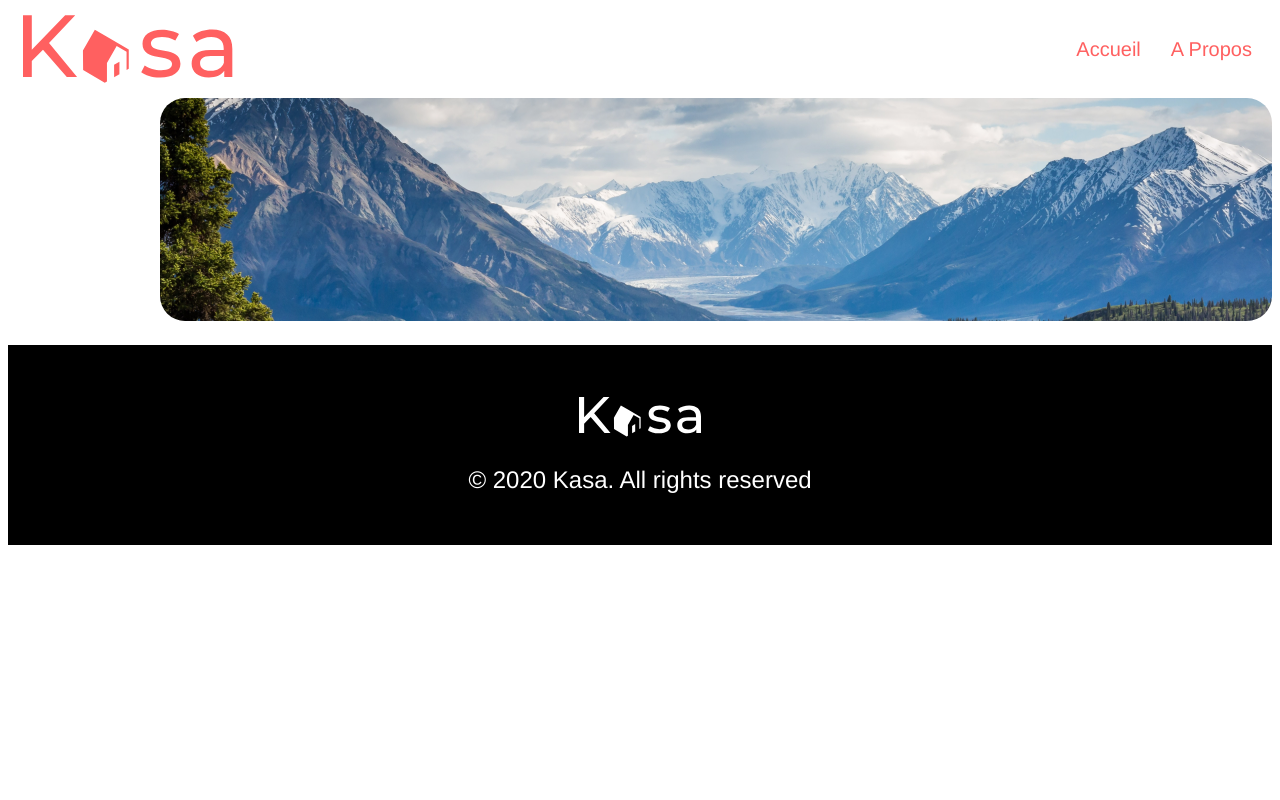
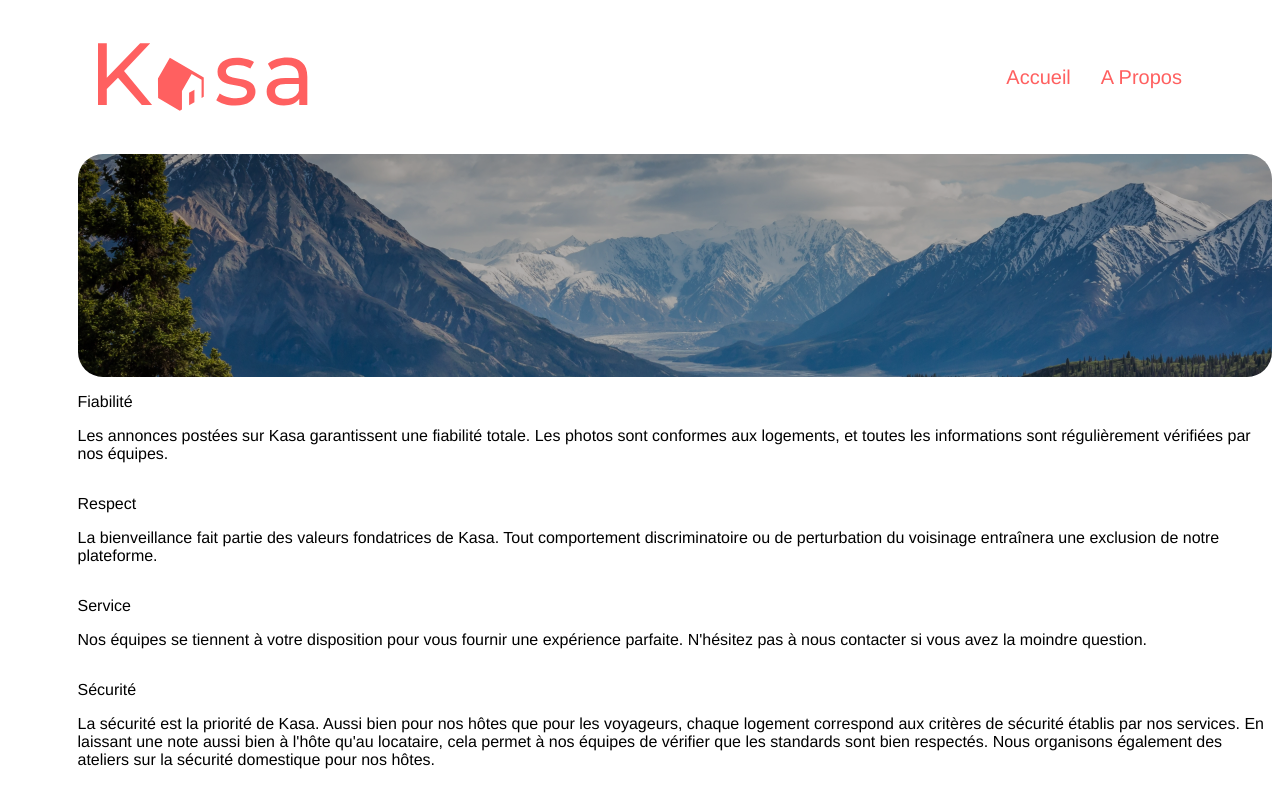
Before and after one commit to Matpetitj/P11--Kasa, a React (Create React App) app: page /about in a window 1280 px wide. Shown: the top 800 px of the page. Built offline with nearby package versions, Linux system fonts and the light colour scheme.

Commit message:
Layout, page about

```diff
--- a/src/Utils/style-page/index.css
+++ b/src/Utils/style-page/index.css
@@ -1,6 +1,6 @@
 :root {
-    --primary-color: '#ff6060';
-    --secondaryColor: '#f7f7f7';
-    --tertiaryColor: '#FFFFFF';
-    --footerColor: '#000000';
+    --primary-color: #ff6060;
+    --secondaryColor: #f7f7f7;
+    --tertiaryColor: #FFFFFF;
+    --footerColor: #000000;
 }
--- a/src/components/Banner/Banner.css
+++ b/src/components/Banner/Banner.css
@@ -9,6 +9,7 @@
     width: 100%;
     height: 100%;
     border-radius: 10px;
+    filter: brightness(0.7);
     object-fit: cover;
 }
 
--- a/src/components/CollapseEffect/CollapseEffect.jsx
+++ b/src/components/CollapseEffect/CollapseEffect.jsx
@@ -1,7 +1,7 @@
 import Arrow from "../../assets/Images/vectorBas.svg";
 import "../../components/CollapseEffect/CollapseEffect.css"
 
-export default function collapseEffect (ruleWord, ruleText) {
+export default function collapseEffect ({ruleWord, ruleText}) {
     return (
         <div className="rules_container">
             <div className="rule">
--- a/src/components/Error/Error.css
+++ b/src/components/Error/Error.css
@@ -3,7 +3,7 @@
     flex-direction: column;
     justify-content: center;
     align-items: center;
-    margin: 22px 2%;
+    margin: 0px 2%;
     color: #ff6060;
 }
 
@@ -13,7 +13,7 @@
     display: flex;
     align-items: center;
     justify-content: center;
-    margin: 12rem 0 0.8rem 0;
+    margin: 4rem 0 0.8rem 0;
 }
 
 .error_advertisement {
@@ -31,7 +31,7 @@
     text-decoration: none;
     font-size: 14px;
     font-weight: 500;
-    margin-top: 35%;
+    margin-top: 30%;
     color: #ff6060;
 }
 
--- a/src/components/Header/Header.css
+++ b/src/components/Header/Header.css
@@ -2,7 +2,8 @@
     display: flex;
     justify-content: space-between;
     align-items: center;
-    margin: 20px;
+    margin: 20px 4% 20px 5%;
+    max-width: 1240px;
 }
 
 .header_group_figure {
@@ -21,7 +22,7 @@
 @media screen and (min-width: 769px) {
 
     .header_group {
-        margin: 40 100 48 100;
+        margin: 40px 90px 48px 95px;
     }
 
     .header_group_figure {
--- a/src/components/Header/Header.jsx
+++ b/src/components/Header/Header.jsx
@@ -5,7 +5,7 @@ import "./Header.css";
 
 function Header() {
     return (
-      <header class="header_group">
+      <header className="header_group">
         <figure className="header_group_figure">
           <img className="logo" src={logo} alt="Logo de l'agence Kasa"></img>
         </figure>
--- a/src/components/Navigation/Navigation.css
+++ b/src/components/Navigation/Navigation.css
@@ -10,7 +10,7 @@
     font-weight: 500;
     text-align: right;
     line-height: 142%;
-    color: #ff6060;
+    color: var(--primary-color);
     text-decoration: none;
     padding-left: 10px;
 }
--- a/src/components/Rate/Rate.jsx
+++ b/src/components/Rate/Rate.jsx
@@ -4,7 +4,7 @@ import fullStar from "../../assets/Images/fullStar.svg";
 export default function Rate({ score }) {
 	const stars = [1, 2, 3, 4, 5];
 	return (
-		<div className="rate_contaienr">
+		<div className="rate_container">
 			{stars.map((level) =>
 				score >= level ? (
 					<img key={level.toString()} className="star" src={fullStar} alt="Etoile de notation"/>
--- a/src/index.jsx
+++ b/src/index.jsx
@@ -3,7 +3,7 @@ import ReactDOM from 'react-dom/client';
 import { BrowserRouter as Router, Route, Routes } from 'react-router-dom';
 import './Utils/style-page/index.css';
 import Home from './pages/Home/Home-index';
-import Accomodation from './pages/Accomodation-Sheet/Accomodation-index';
+// import Accomodation from './pages/Accomodation-Sheet/Accomodation-index';
 import Header from './components/Header/Header';
 import About from './pages/About/About-index';
 import Error from './pages/Error/Error-index';
@@ -12,7 +12,8 @@ import { createGlobalStyle } from 'styled-components';
 
 const GlobalStyle = createGlobalStyle`
     * {
-     font-family: Montserrat, Helvetica, sans-serif;
+     font-family: 'Montserrat', 'Helvetica', 'sans-serif';
+     max-width: 1440px;
     }
 `
 
@@ -21,15 +22,43 @@ root.render(
   <React.StrictMode>
     <GlobalStyle />
         <Router>
+              <div style={{display: 'flex', flexDirection:'column', justifyContent:'space-between', minHeight:'100vh'}}>
+                {/*<ThemeSwitcher setTheme={setTheme} theme={theme}/>*/}
                 <Header />
                 <Routes>
                 <Route path="/" element={<Home />} />
-        <Route path="/accomodation" element={<Accomodation />} />
+                  {/* <Route path="/accomodation" element={<Accomodation />} /> */}
                   <Route path ="/about" element={<About />} />
                   <Route path = "*" element={<Error />} />
                 </Routes>
                 <Footer />
+            </div>
     </Router>
   </React.StrictMode>,
   // document.getElementById('root')
 );
+
+// {/* <Router>
+// <div style={{display: 'flex', flexDirection:'column'}}>
+//             {/*<ThemeSwitcher setTheme={setTheme} theme={theme}/>*/}
+//             <Header />
+//             <Routes>
+//             <Route path="/" element={<Home />} />
+//               {/* <Route path="/accomodation" element={<Accomodation />} /> */}
+//               <Route path ="/about" element={<About />} />
+//               <Route path = "*" element={<Error />} />
+//             </Routes>
+//             <Footer />
+//         </div>
+// </Router> */}
+
+// {/* <Router>
+//       <Header />
+//       <Routes>
+//       <Route path="/" element={<Home />} />
+//         {/* <Route path="/accomodation" element={<Accomodation />} /> */}
+//         <Route path ="/about" element={<About />} />
+//         <Route path = "*" element={<Error />} />
+//       </Routes>
+//       <Footer />
+//     </Router> */}
--- a/src/pages/About/About-index.jsx
+++ b/src/pages/About/About-index.jsx
@@ -1,20 +1,19 @@
 import Banner from "../../components/Banner/Banner";
 import bannerImg from "../../assets/Images/about-banner.png";
-// import CollapseEffect from "../../components/CollapseEffect/CollapseEffect";
-// import Rules from "../../assets/Datas/rulesAbout.json";
+import CollapseEffect from "../../components/CollapseEffect/CollapseEffect";
+import Rules from "../../assets/Datas/rulesAbout.json";
 
 export default function About() {
 	return (
 			<div className = "home_container">
 				<Banner img={bannerImg}/>
-				{/* {Rules.map((rule, id) => (
+				{Rules.map((rule, id) => (
 					<CollapseEffect
 						key={id}
 						ruleWord={rule.ruleWord}
 						ruleText={rule.ruleText}
-						aboutStyle="about-style"
 					/>
-				))} */}
+				))}
 			</div>
 	);
 }
--- a/src/pages/Home/Home.css
+++ b/src/pages/Home/Home.css
@@ -2,7 +2,7 @@
     max-width: 335px;
     display: flex;
     flex-direction: column;
-    margin-left: 4%;
+    margin-left: 3.5%;
 }
 
 .cards_accomodation_container {
@@ -19,7 +19,7 @@
 
     .home_container {
         max-width: 1240px;
-        margin-left: 12%;
+        margin-left: 5.5%;
     }
 
     .cards_accomodation_container {
```
Lines whose indentation alone changed are shown as unchanged.
